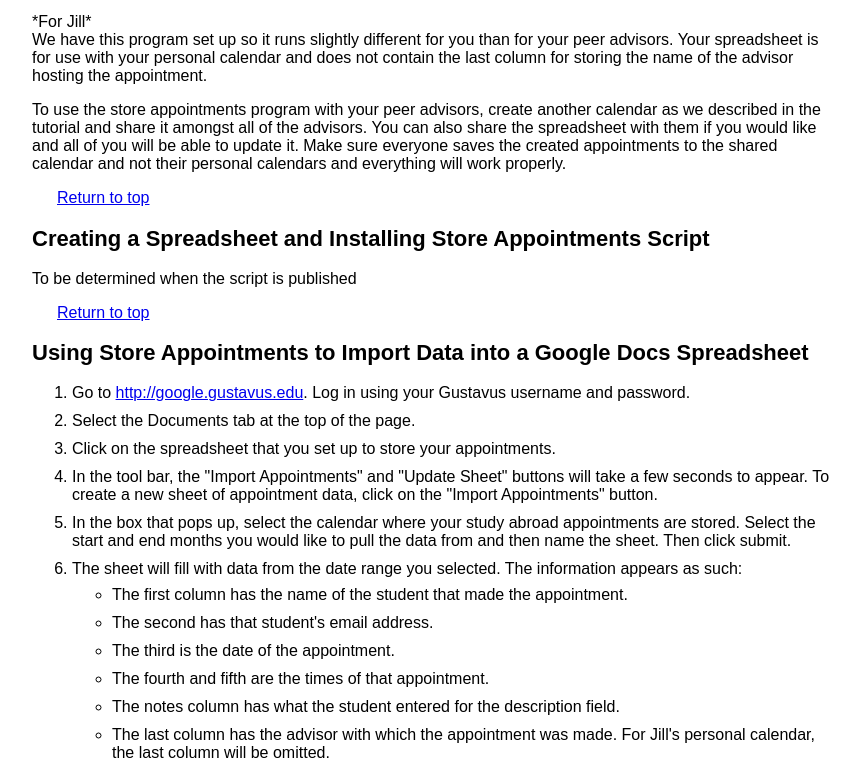
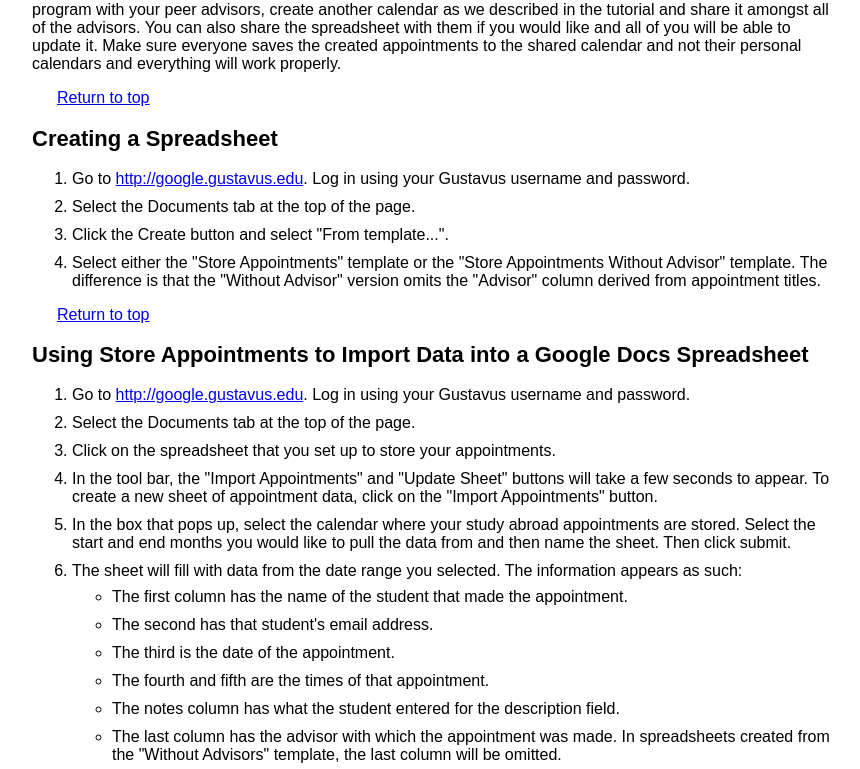
Before and after one commit to s2012-mcs270-cice/CICE-Project, a plain HTML site: page index.html in a window 1280 px wide. Shown: the part 1205-1974 px from the top of the page, without its empty margins (208-1068 px from the left). Drawn offline with Linux system fonts and the light colour scheme.

Commit message:
added template and credit info

```diff
--- a/index.html
+++ b/index.html
@@ -26,20 +26,23 @@
      <li>Go to <a href="http://google.gustavus.edu" target="_blank">http://google.gustavus.edu</a>. Log in using your Gustavus username and password. This will bring you to the calendar page of your Google account.</li>
      <li>To create a new calendar select the arrow next to the "My Calendars" box and then click "Create New Calendar." This will bring you to a new menu where you will be able to create a calendar to store your study abroad appointments.</li>
      <li>To create appointment slots click the allotted time on the calendar when you are available. A box will appear. At the top of the box chose the "Appointment Slots" link in blue.</li>
-     <li>In the "What" field, type in the name of the advisor who the appointment is with followed by a dash and then a description. For example, to make appointments for an advisor named John Doe, enter "John Doe - Peer Advising" or the like into the "What" field. Students who are looking to make an appointment will see this as the title of the slot they are signing up for. This formatting is necessary for the right information to be stored in the spreadsheet down the road.</li>
+     <li>In the "What" field, type in the name of the advisor who the appointment is with followed by a dash and then a description. For example, to make appointments for an advisor named John Doe, enter "John Doe - Peer Advising" or the like into the "What" field. Students who are looking to make an appointment will see this as the title of the slot they are signing up for. This formatting is necessary for the right information to be stored in the spreadsheet down the road, unless the advisor information is not desired.</li>
      <li>The time, place, and description for the appointment can be set when creating the appointment slots or they can be edited at a later date by clicking on the appointment block on the calendar and selecting "Edit Details." Anything typed into the "Description" box will be displayed to students signing up for appointments. You can use this space to have them fill in any additional information you would like about their appointment. That information will later be stored in the spreadsheet.</li>
      <li>A link to the appointment calendar can be found by clicking on the "Edit Details" option of an appointment. This link will take people to a page that lets them see what time slots are available and sign-up for appointments. The link can be emailed to people or linked to from a webpage.</li>
      <li>Students will automatically receive an email when they sign up for an appointment slot reminding them of their appointment.</li>
     </ol>
     <iframe width="560" height="315" src="http://www.youtube.com/embed/ONh4cg87y3M" frameborder="0" allowfullscreen></iframe>
-    <p>*For Jill*</br>
-       We have this program set up so it runs slightly different for you than for your peer advisors. Your spreadsheet is for use with your personal calendar and does not contain the last column for storing the name of the advisor hosting the appointment.</p>
 
 To use the store appointments program with your peer advisors, create another calendar as we described in the tutorial and share it amongst all of the advisors. You can also share the spreadsheet with them if you would like and all of you will be able to update it. Make sure everyone saves the created appointments to the shared calendar and not their personal calendars and everything will work properly.
     <p id="topLink"><a href="#">Return to top</a></p>
 
-    <h2 id="section2">Creating a Spreadsheet and Installing Store Appointments Script</h2>
-    <p>To be determined when the script is published</p>
+    <h2 id="section2">Creating a Spreadsheet</h2>
+    <ol>
+       <li>Go to <a href="http://google.gustavus.edu" target="_blank">http://google.gustavus.edu</a>. Log in using your Gustavus username and password.</li>
+       <li>Select the Documents tab at the top of the page.</li>
+       <li>Click the Create button and select "From template...".</li>
+       <li>Select either the "Store Appointments" template or the "Store Appointments Without Advisor" template. The difference is that the "Without Advisor" version omits the "Advisor" column derived from appointment titles.</li>
+    </ol>
     <p id="topLink"><a href="#">Return to top</a></p>
 
     <h2 id="importData">Using Store Appointments to Import Data into a Google Docs Spreadsheet</h2>
@@ -56,7 +59,7 @@ To use the store appointments program with your peer advisors, create another ca
               <li>The third is the date of the appointment.</li>
               <li>The fourth and fifth are the times of that appointment.</li>
               <li>The notes column has what the student entered for the description field.</li>
-              <li>The last column has the advisor with which the appointment was made. For Jill's personal calendar, the last column will be omitted.</li>
+              <li>The last column has the advisor with which the appointment was made. In spreadsheets created from the "Without Advisors" template, the last column will be omitted.</li>
            </ul></li>
        <li>To gather appointment data from a different range of dates, you can repeat the process using the "Import Appointments" button. A new sheet will be created from the date range you input. To switch between existing sheets, simply select the appropriate tab at the bottom of the screen.</li>
        <li>A sheet with a particular date range can be updated to import any new events that have been added since it was initially created. Open the sheet you wish to update by clicking on its tab on the bottom of the screen. Then choose the "Update Sheet" button. *Note* Any manual changes you made to the sheet itself will be lost, as the update function repopulates the entire spreadsheet.</li>
@@ -64,6 +67,12 @@ To use the store appointments program with your peer advisors, create another ca
     </ol>
     <iframe width="560" height="315" src="http://www.youtube.com/embed/UfNabiivyD4" frameborder="0" allowfullscreen></iframe>
     <p id="topLink"><a href="#">Return to top</a></p>
+
+    <h2>Credits</h2>
+    <p>This program was created by Rebecca Anderson, Ma Lor, Michael Patterson, Michael Skree, and Caio Thomas as a project for the Spring 2012 course MCS-27O, Object-Oriented Software Development, supervised by Max Hailperin</p>
+    <p id="topLink"><a href="#">Return to top</a></p>
+
+
   </div>
 </div>
 </body>
```
